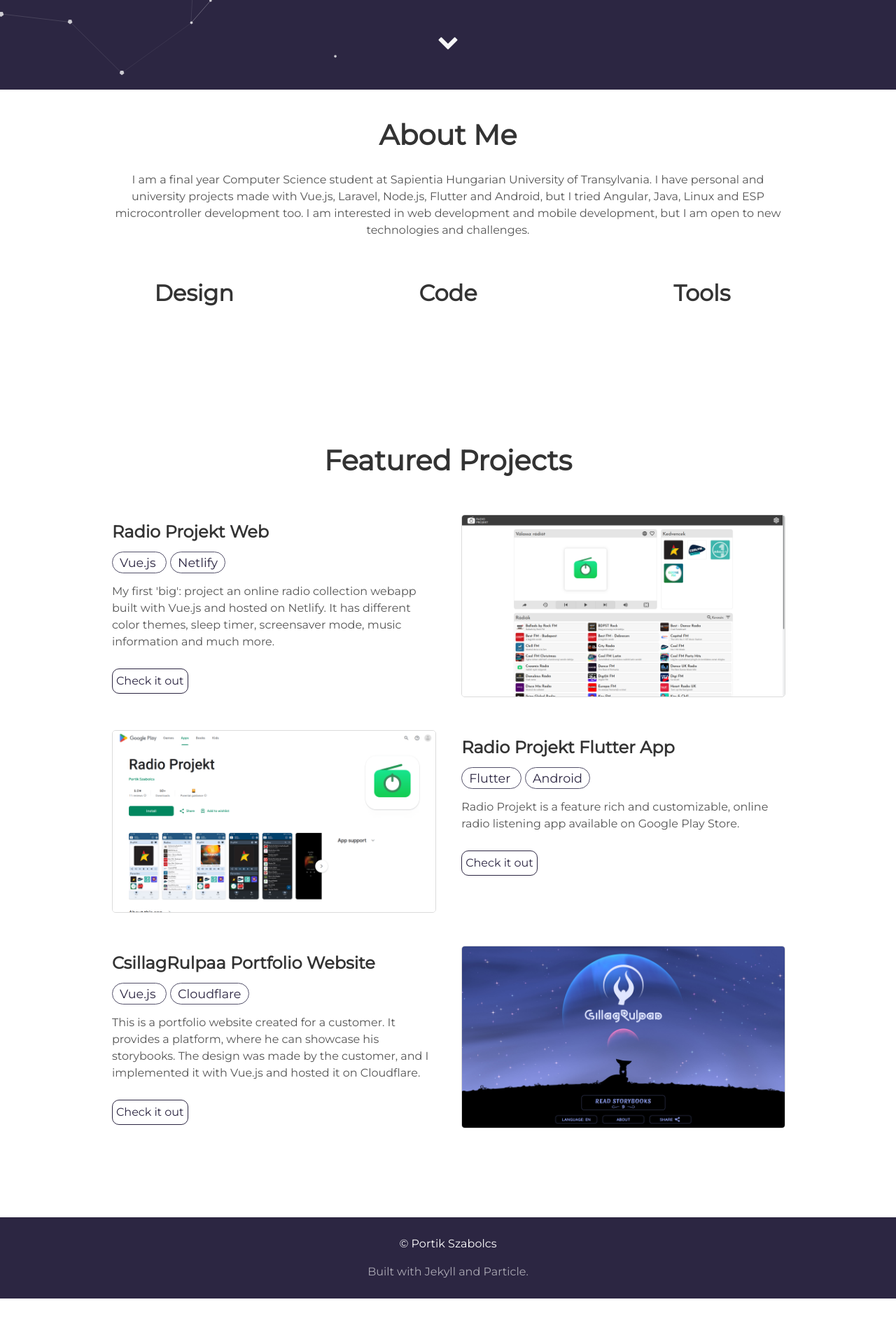
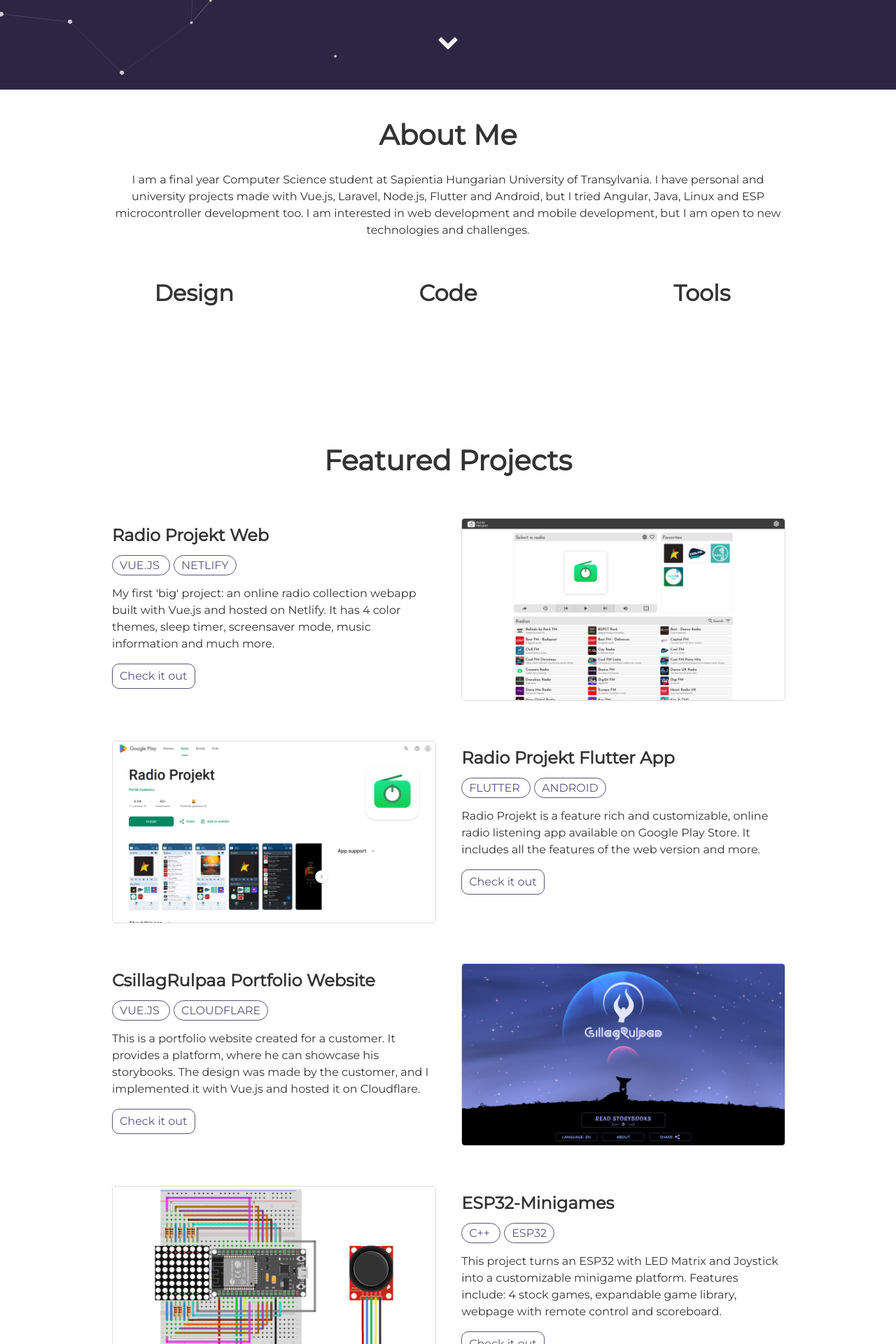
Before and after one commit to portikszabolcs/portikszabolcs.github.io, a Jekyll site: the page built from index.html, in a window 1280 px wide. Shown: the part 772-2692 px from the top of the page at 70% size. Built offline with Jekyll 4.4.1, drawn with Linux system fonts in a browser that asks for light colours; some web fonts are replaced; before the commit the page ends 2627 px from its top, so only the background shows below that; some of the changed text lies outside the part shown.

Commit message:
Added 3 more projects + dark mode

```diff
--- a/_data/projects.yml
+++ b/_data/projects.yml
@@ -3,7 +3,7 @@
   tags:
     - Vue.js
     - Netlify
-  description: "My first 'big': project an online radio collection webapp built with Vue.js and hosted on Netlify. It has different color themes, sleep timer, screensaver mode, music information and much more."
+  description: "My first 'big' project: an online radio collection webapp built with Vue.js and hosted on Netlify. It has 4 color themes, sleep timer, screensaver mode, music information and much more."
   url: https://radioprojekt.netlify.app
 
 - title: Radio Projekt Flutter App
@@ -11,7 +11,7 @@
   tags:
     - Flutter
     - Android
-  description: Radio Projekt is a feature rich and customizable, online radio listening app available on Google Play Store.
+  description: Radio Projekt is a feature rich and customizable, online radio listening app available on Google Play Store. It includes all the features of the web version and more.
   url: https://play.google.com/store/apps/details?id=com.radioprojekt.flutter_radio
 
 - title: CsillagRulpaa Portfolio Website
@@ -21,3 +21,29 @@
     - Cloudflare
   description: This is a portfolio website created for a customer. It provides a platform, where he can showcase his storybooks. The design was made by the customer, and I implemented it with Vue.js and hosted it on Cloudflare.
   url: https://csillagrulpaa.com
+
+- title: ESP32-Minigames
+  image: esp-minigames.png
+  tags:
+    - C++
+    - ESP32
+  description: "This project turns an ESP32 with LED Matrix and Joystick into a customizable minigame platform. Features include: 4 stock games, expandable game library, webpage with remote control and scoreboard."
+  url: https://github.com/portikszabolcs/ESP32-Minigames
+
+- title: Bus4U
+  image: bus4u-user.png
+  tags:
+    - Vue.js
+    - Vuetify
+    - Netlify
+  description: "This project is a bus journey planner webapp, which shows the current location of the buses on a map, and provides information about the buses and their routes. Its backend was created by a colleague, and I implemented the frontend."
+  url: https://bus4u.online
+
+- title: Bus4U Admin
+  image: bus4u-admin.png
+  tags:
+    - Vue.js
+    - Vuetify
+    - Netlify
+  description: "This website serves as the admin interface for the Bus4U project. It provides a platform for the bus companies to manage their buses, routes and schedules. It was created by me, and it shares the same backend with the Bus4U webapp."
+  url: https://admin.bus4u.online
--- a/assets/css/base.css
+++ b/assets/css/base.css
@@ -5,19 +5,17 @@ body {
     padding: 0;
     font-size: 100%;
     line-height: 1.5;
-    color: #555;
+    color: #333;
     font-family: 'Montserrat', sans-serif;
-    --main: #2c2642;
-    --sec: #4B5664;
-    --purple: #54516A;
+    --primary: #2c2642;
+    --secondary: #595581;
 }
 article, aside, figcaption, figure, footer, header, nav, section {
     display: block;
 }
-h1, h2, h3, h4, stong {
+h1, h2, h3, h4, strong {
     margin-top: 1em;
     line-height: 1.25;
-    color: #333;
 }
 h1 {
     font-size: 2.5rem;
@@ -44,3 +42,13 @@ a img {
 sup, sub {
     line-height: 0;
 }
+
+@media (prefers-color-scheme: dark) {
+    * {
+        color-scheme: dark;
+    }
+    body {
+        color: #CCC;
+        --secondary: #9b97c5;
+    }
+}
--- a/assets/css/footer.css
+++ b/assets/css/footer.css
@@ -1,7 +1,7 @@
 .footer {
-  background: var(--main);
+  background: var(--primary);
   padding: 10px 0;
-  margin-top: 100px;
+  margin-top: 50px;
   text-align: center;
   color: #FFF;
   .built {
--- a/assets/css/header.css
+++ b/assets/css/header.css
@@ -1,5 +1,5 @@
 #particles-js {
-  background: var(--main);
+  background: var(--primary);
   display: flex;
   vertical-align: bottom;
   width: 100%;
@@ -72,11 +72,11 @@
     border: 2px solid #FFF;
     transition: all .7s;
     &:hover {
-      color: var(--main);
+      color: var(--primary);
       background: #FFF;
     }
     &:active {
-      color: var(--main);
+      color: var(--primary);
       background: #FFF;
     }
     @media only screen and (min-width: 640px) {
--- a/assets/css/projects.css
+++ b/assets/css/projects.css
@@ -11,7 +11,7 @@
 }
 
 .user-projects {
-  margin: 20px auto;
+  margin: 25px auto;
   img {
     max-width: 100%;
     height: auto;
@@ -21,9 +21,18 @@
   h3 {
     margin: 10px 0;
   }
+  ul {
+    list-style: none;
+    padding: 0;
+  }
   li {
-    color: var(--main);
-    font-size: 1.1rem;
+    text-transform: uppercase;
+    display: inline;
+    border: var(--secondary) 1px solid;
+    border-radius: 50px;
+    padding: 4px 10px;
+    margin-right: 5px;
+    color: var(--secondary);
   }
   p {
     margin-right: 5px;
@@ -55,25 +64,12 @@
   }
 }
 
-ul {
-  list-style: none;
-  padding: 0;
-  li {
-    display: inline;
-    border: var(--purple) 1px solid;
-    border-radius: 50px;
-    padding: 4px 10px;
-    margin-right: 5px;
-  }
-}
-
 .project-link {
   display: inline-block;
-  margin: 10px 0px;
-  padding: 5px;
-  color: var(--main);
+  padding: 5px 10px;
+  color: var(--secondary);
   background-color: transparent;
-  border: 1px solid var(--main);
+  border: 1px solid var(--secondary);
   border-radius: 10px;
   text-align: center;
   outline: none;
@@ -83,16 +79,16 @@ ul {
               background-color 0.3s ease-out,
               border-color 0.3s ease-out;
   &:hover {
-    background-color: var(--purple);
-    border-color: var(--purple);
+    background-color: var(--secondary);
+    border-color: var(--secondary);
     color: #fff;
     transition: color 0.3s ease-in,
                 background-color 0.3s ease-in,
                 border-color 0.3s ease-in;
   }
   &:active {
-    background-color: var(--purple);
-    border-color: var(--purple);
+    background-color: var(--secondary);
+    border-color: var(--secondary);
     color: #fff;
     transition: color 0.3s ease-in,
                 background-color 0.3s ease-in,
```
Also changed, not shown: LICENSE.txt, assets/img/bus4u-admin.png (added), assets/img/bus4u-user.png (added), assets/img/esp-minigames.png (added), assets/img/vue-radio.png.
